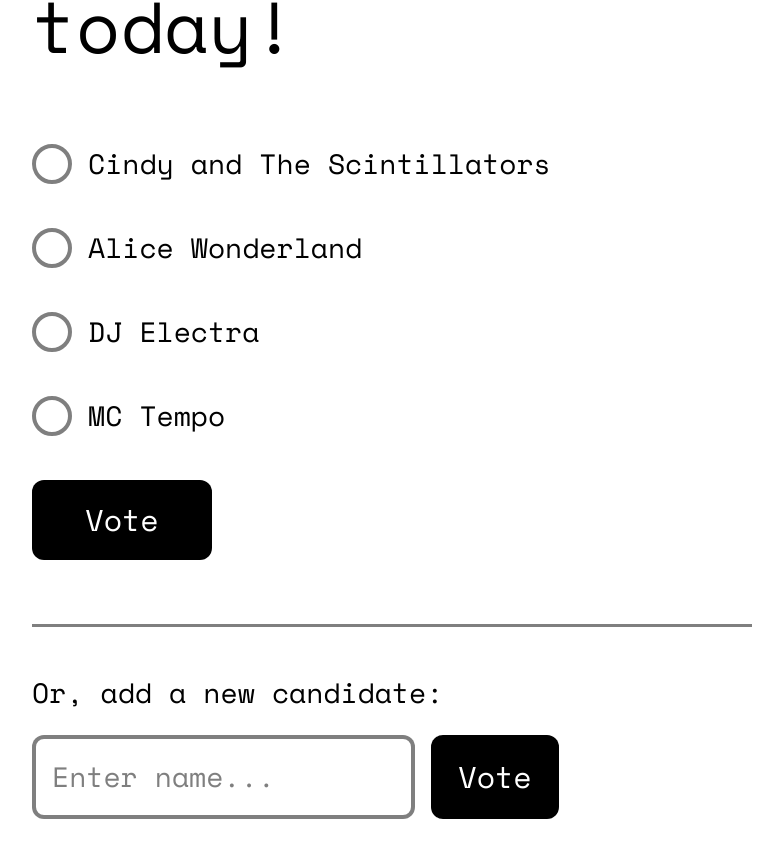
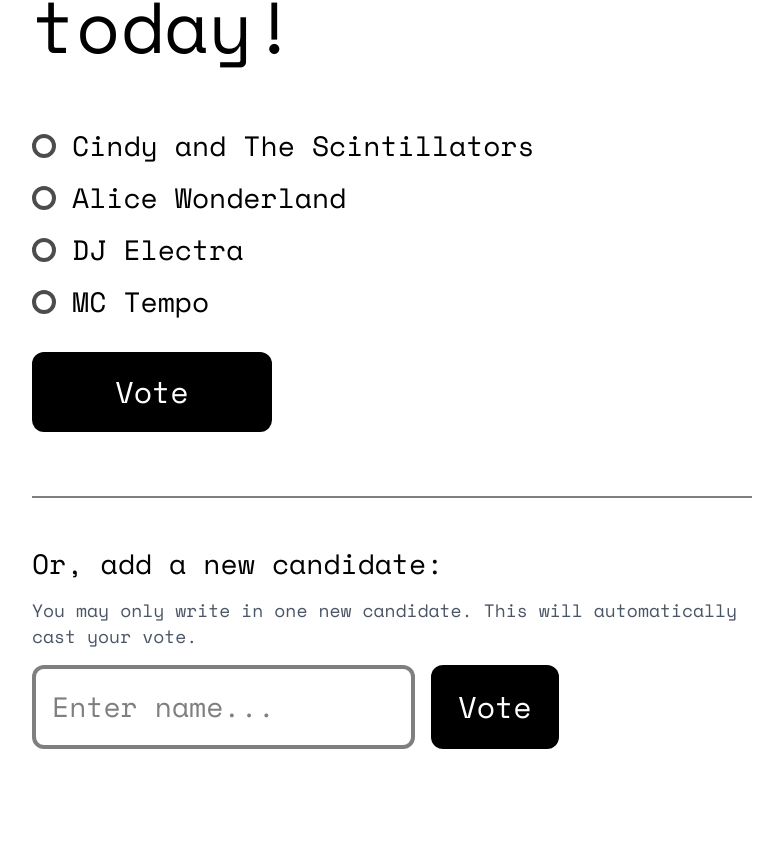
Before and after one commit to t0nylombardi/voting-exercise-app, a React (Vite) app in the folder frontend/: page /vote in a window 1280 px wide. Shown: the part 336-1194 px from the top of the page, without its empty margins (72-855 px from the left). Built offline with nearby package versions, Linux system fonts and the light colour scheme; sample sign-in values are in the browser's storage.

Commit message:
feat: Refactor VotePage layout and improve accessibility
- Update candidate selection to enhance user experience.
- Adjust button sizes and styles for better visibility.
- Add aria-labels for improved screen reader support.
- Clean up code by removing unnecessary comments.

```diff
--- a/frontend/src/pages/VotePage.tsx
+++ b/frontend/src/pages/VotePage.tsx
@@ -9,7 +9,6 @@ const VotePage = (): ReactElement => {
   const [writeIn, setWriteIn] = useState("");
 
   const candidates = [
-    // TODO: fetch from backend
     "Cindy and The Scintillators",
     "Alice Wonderland",
     "DJ Electra",
@@ -18,7 +17,6 @@ const VotePage = (): ReactElement => {
 
   const handleVote = (e: React.FormEvent) => {
     e.preventDefault();
-    // submit vote logic
     console.log("Voted for:", selectedCandidate || writeIn);
   };
 
@@ -27,12 +25,14 @@ const VotePage = (): ReactElement => {
       <div className="w-[45rem]">
         <h1 className="text-6xl leading-[1.5] mb-12">Cast your vote today!</h1>
 
-        <form onSubmit={handleVote} className="space-y-6 w-full">
-          <fieldset className="space-y-3">
+        <form onSubmit={handleVote} className="space-y-12 w-full">
+          {/* Candidate Selection */}
+          <fieldset className="space-y-4">
+            <legend className="sr-only">Select a candidate</legend>
             {candidates.map((name) => (
               <label
                 key={name}
-                className="flex items-center text-2xl space-x-4"
+                className="flex items-center text-2xl space-x-4 cursor-pointer"
               >
                 <input
                   type="radio"
@@ -44,26 +44,38 @@ const VotePage = (): ReactElement => {
                     setWriteIn("");
                   }}
                   className={clsx(
-                    "appearance-none w-10 h-10 my-4 rounded-full border-4 border-black/50",
-                    selectedCandidate === name && "bg-black/50"
+                    "appearance-none w-6 h-6 rounded-full border-4 border-black/70",
+                    "focus-visible:outline focus-visible:outline-4 focus-visible:outline-offset-2 focus-visible:outline-black",
+                    selectedCandidate === name && "bg-black"
                   )}
+                  aria-label={`Vote for ${name}`}
                 />
                 <span>{name}</span>
               </label>
             ))}
-            <Button type="submit" className=" w-1/4 my-4 py-4 text-4xl">
+
+            <Button
+              type="submit"
+              className="w-1/3 my-4 py-4 text-4xl"
+              aria-label="Submit vote for selected candidate"
+            >
               Vote
             </Button>
           </fieldset>
 
-          <hr className="border-t border-black/50 border-2 my-12" />
+          <hr className="border-t-2 border-black/50" />
 
           <div>
-            <label htmlFor="write-in" className="block text-2xl mb-6">
+            <label htmlFor="write-in" className="block text-2xl mb-4">
               Or, add a new candidate:
             </label>
+            <p id="write-in-desc" className="text-base mb-4 text-gray-600">
+              You may only write in one new candidate. This will automatically
+              cast your vote.
+            </p>
             <div className="flex flex-row items-center gap-4">
               <TextInput
+                id="write-in"
                 name="write-in"
                 value={writeIn}
                 onChange={(e) => {
@@ -72,8 +84,13 @@ const VotePage = (): ReactElement => {
                 }}
                 placeholder="Enter name..."
                 className="flex-1 py-5 px-4 text-2xl border-4 border-black/50 rounded-xl"
+                aria-describedby="write-in-desc"
               />
-              <Button type="submit" className="text-medium w-32 py-6 text-2xl">
+              <Button
+                type="submit"
+                className="text-medium w-32 py-6 text-2xl"
+                aria-label="Submit vote for new write-in candidate"
+              >
                 Vote
               </Button>
             </div>
```
